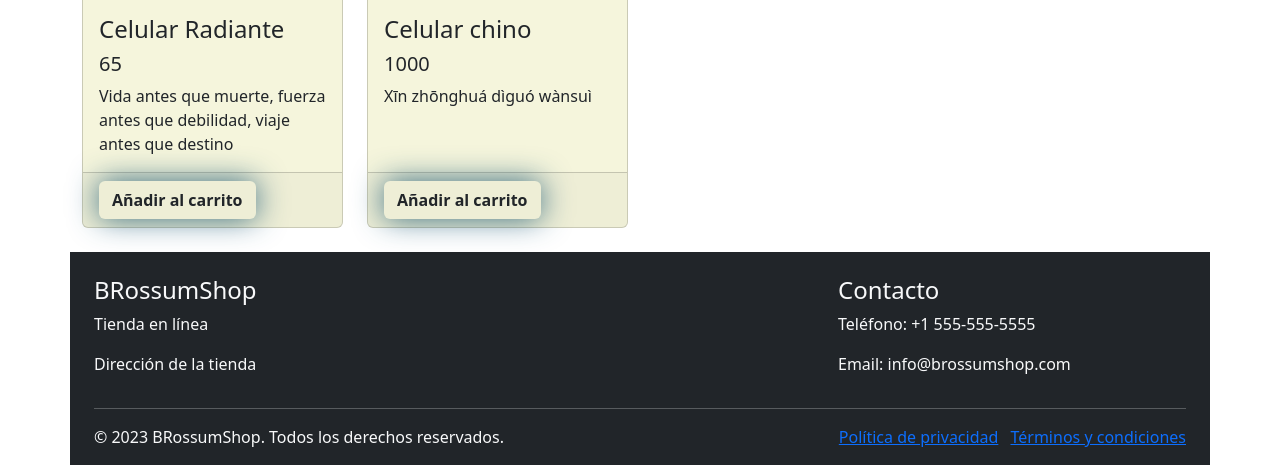
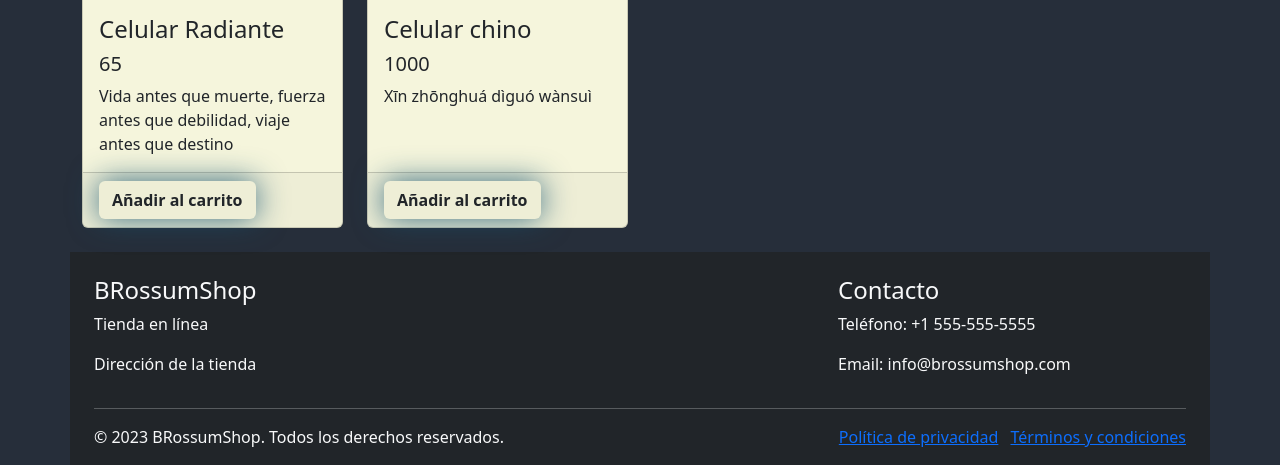
Before and after one commit to SamoooX/BRossumShop, a Django app: page /producto/ in a window 1280 px wide. Shown: the part 894-1359 px from the top of the page. Run offline with Django 4.2, Linux system fonts and the light colour scheme; data comes from the database, SQL or seed files in the repository.

Commit message:
Correccio de css de producto

```diff
--- a/BRossumShop/tienda/static/tienda/css/style_producto.css
+++ b/BRossumShop/tienda/static/tienda/css/style_producto.css
@@ -1,4 +1,7 @@
-<<<<<<< HEAD:BRossumShop/tienda/static/css/style_producto.css
+body {
+    background-color: #262e3a !important;
+}
+
 .btn {
     display: flex;
     align-items: center;
@@ -10,43 +13,6 @@
 
 .btn p {
     margin: 0;
-}
-
-body {
-    background-color: #262e3a;
-}
-
-div.card {
-    background-color: beige;
-
-}
-
-.Agregar {
-
-    background: #048ce7;
-    padding: 10px;
-    font-size: 16px;
-    font-weight: 700!important;
-    color: white;
-    box-shadow: 0 0 30px rgba(23, 85, 114, 0.836);
-    transition: 0.5s ease-in;
-}
-=======
-.btn {
-    display: flex;
-    align-items: center;
-}
-
-.btn svg {
-    margin-right: 5px;
-}
-
-.btn p {
-    margin: 0;
-}
-
-body {
-    background-color: #262e3a;
 }
 
 div.card {
@@ -75,4 +41,3 @@ div.card {
     background-color: red;
     border-radius: 50%;
 }
->>>>>>> 59155145568630adfc0a430c41b01d26457dee6b:Productos/style.css
```
